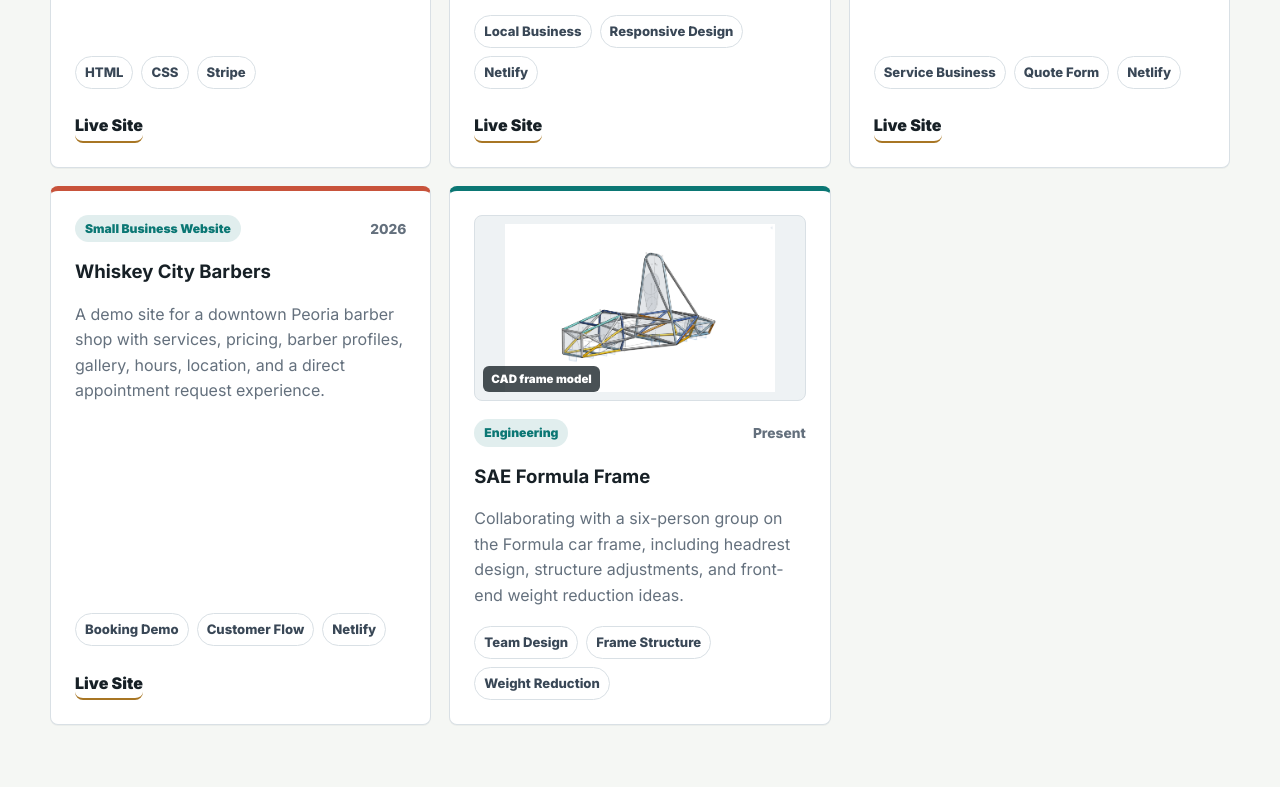
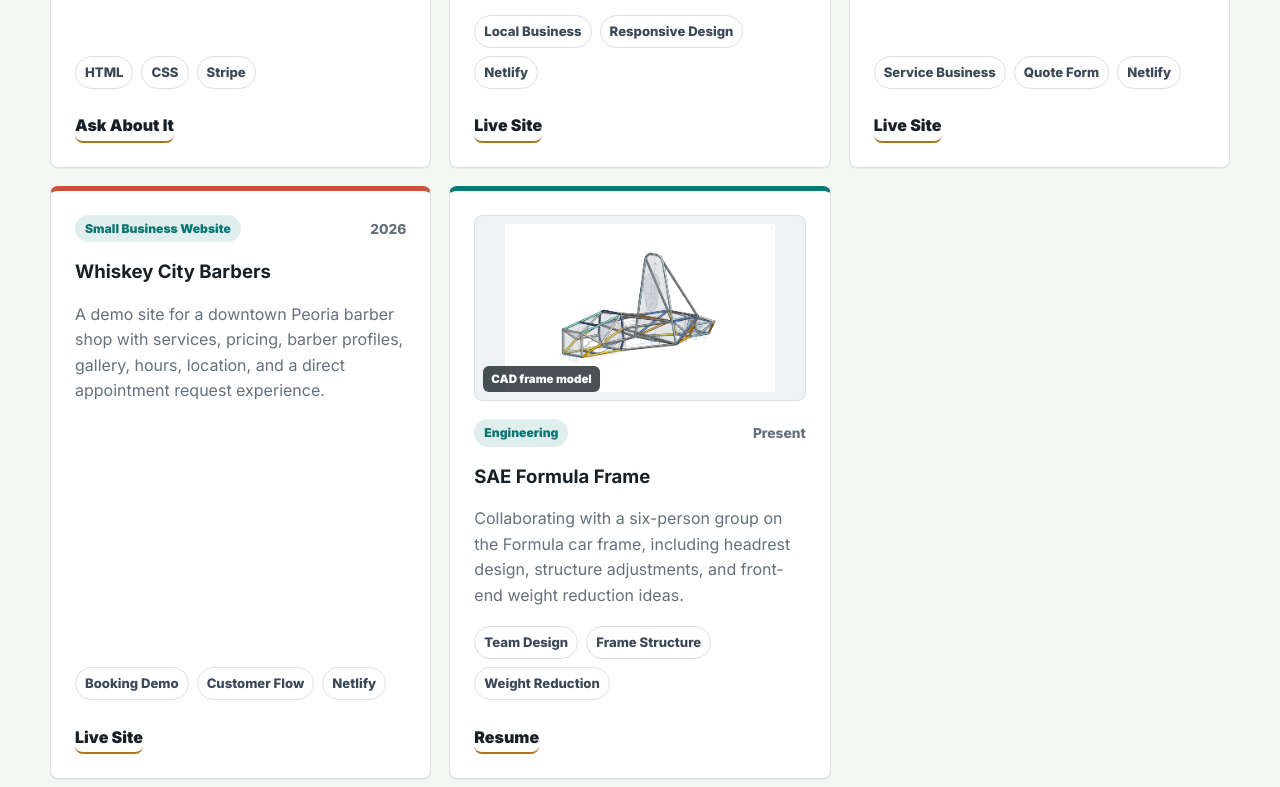
Before and after one commit to Jlehman721/Resume, a plain HTML site: page school/index.html in a window 1280 px wide. Shown: the part 1773-2560 px from the top of the page. Drawn offline with Linux system fonts and the light colour scheme.

Commit message:
Add files via upload

```diff
--- a/school/index.html
+++ b/school/index.html
@@ -99,7 +99,7 @@
               <li>Stripe</li>
             </ul>
             <div class="card-actions">
-              <a href="https://dumentalhealthawareness5k.org/" target="_blank" rel="noreferrer" aria-label="View the Delta Upsilon 5K website">Live Site</a>
+              <a href="#contact" aria-label="Ask about the Delta Upsilon 5K website">Ask About It</a>
             </div>
           </article>
 
@@ -184,6 +184,9 @@
               <li>Frame Structure</li>
               <li>Weight Reduction</li>
             </ul>
+            <div class="card-actions">
+              <a href="Resume 2026.pdf" aria-label="View resume for SAE Formula frame details">Resume</a>
+            </div>
           </article>
         </div>
       </section>
```
Also changed, not shown: 3 other files.
